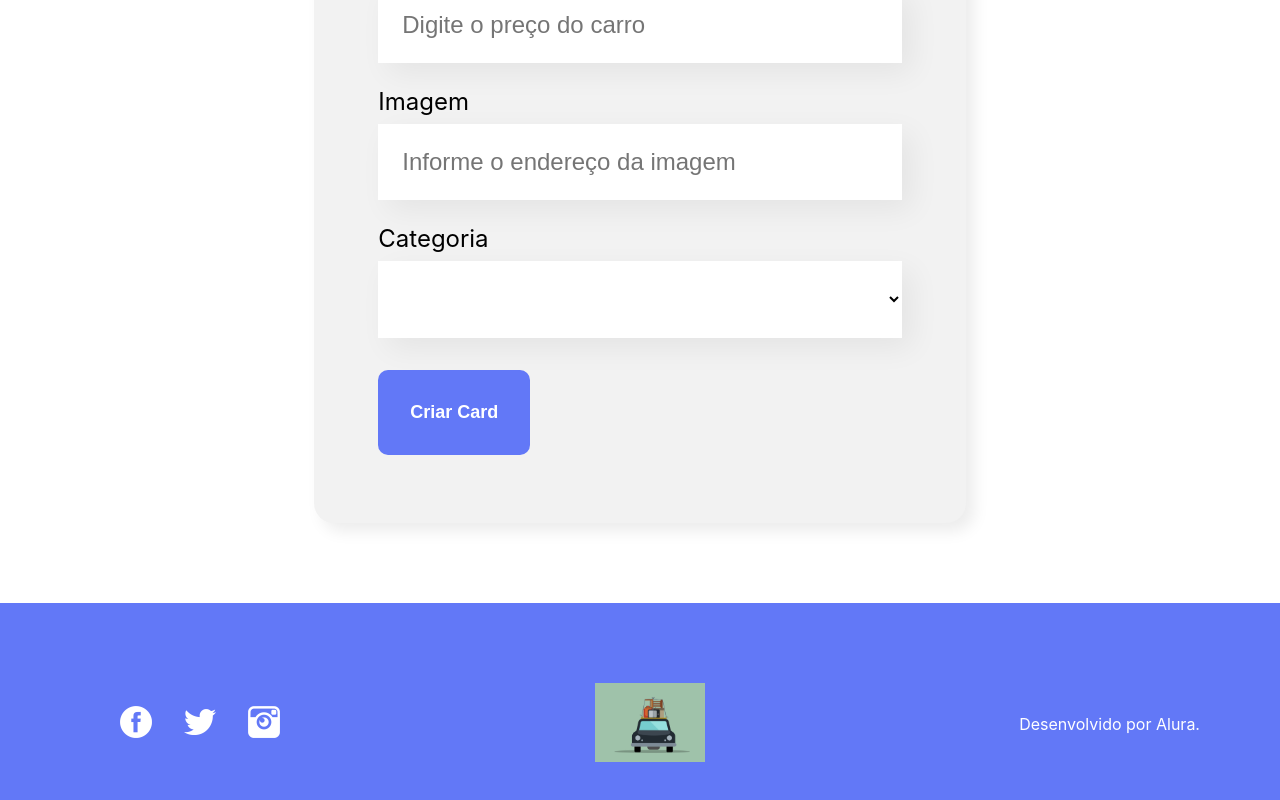
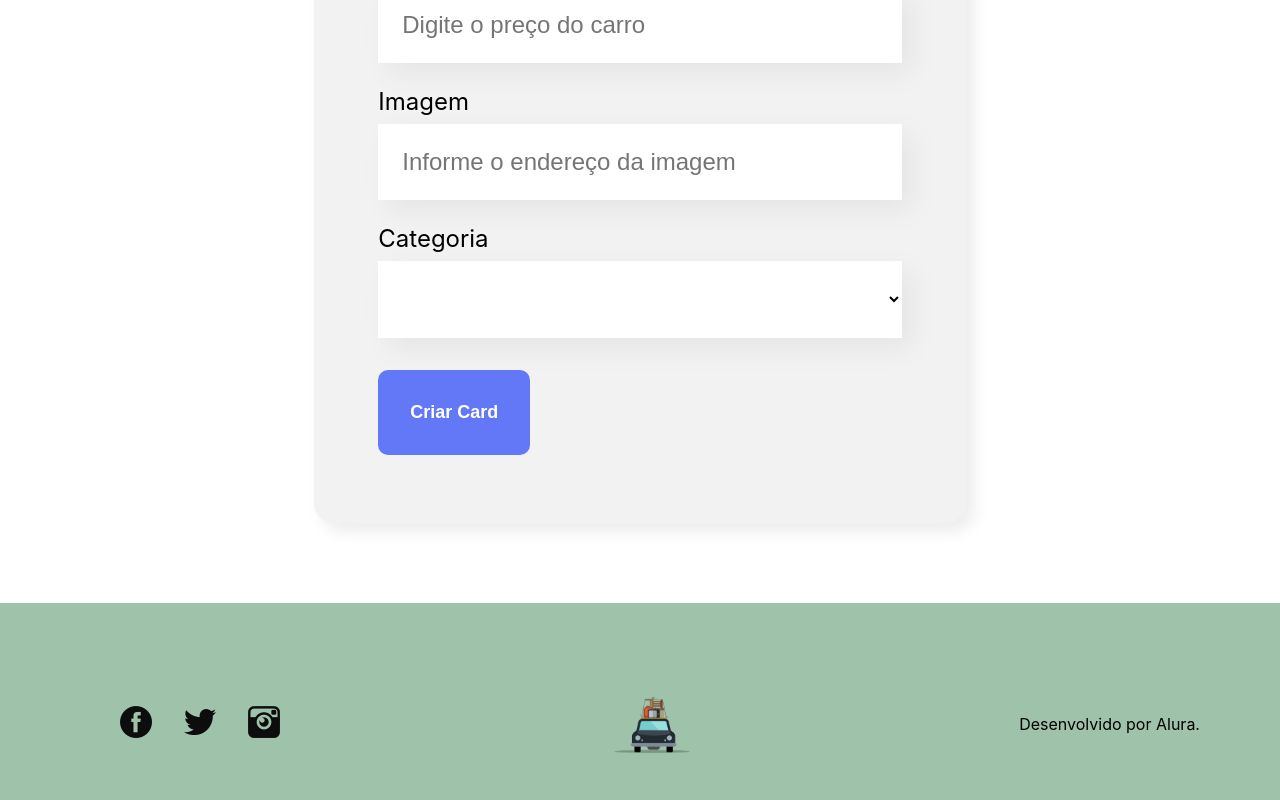
Before and after one commit to pedrohspires/autorgano-alura, a React (Create React App) app: page / in a window 1280 px wide. Shown: the part 680-1480 px from the top of the page. Built offline with nearby package versions, Linux system fonts and the light colour scheme.

Commit message:
Cor do rodapé

```diff
--- a/src/components/Rodape/Rodape.css
+++ b/src/components/Rodape/Rodape.css
@@ -1,6 +1,6 @@
 .footer {
-  background: #6278F7;
-  color: #FFF;
+  background: #9FC2AA;
+  color: #000;
   padding: 80px;
   display: flex;
   justify-content: space-between;
@@ -10,6 +10,7 @@
 .footer ul li {
   display: inline-block;
   margin-right: 32px;
+  filter: brightness(5%);
 }
 
 .footer ul li:last-child {
```
